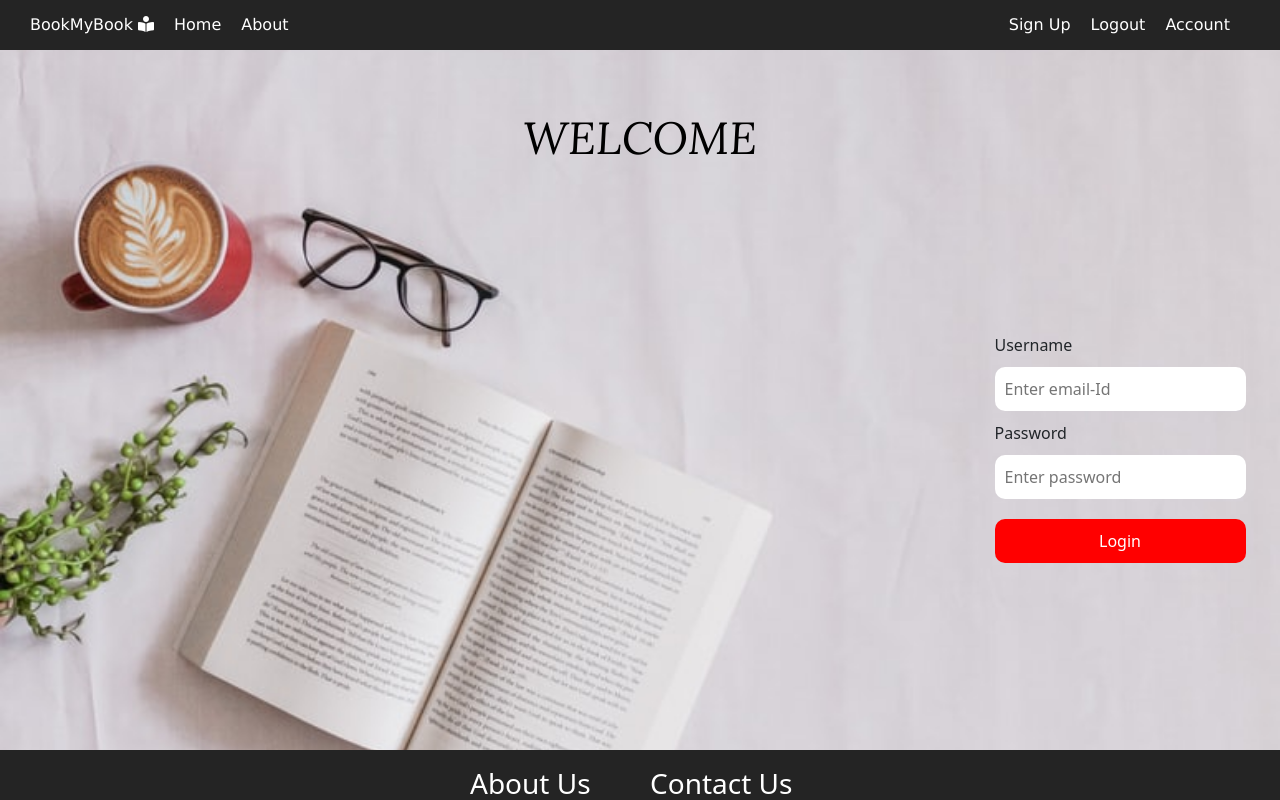
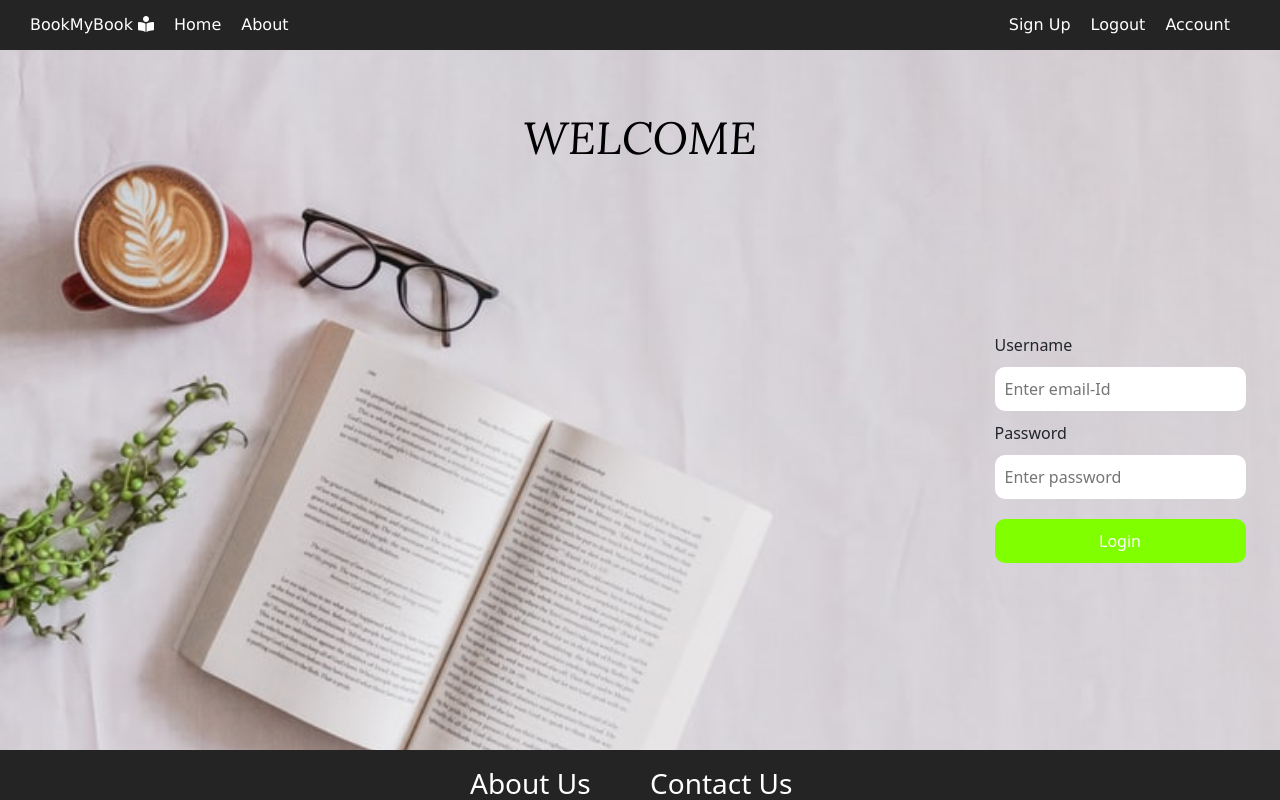
Before and after one commit to Shubham2886/FINALCDAC_PROJECT, a React (Create React App) app in the folder cdacproject_30_09/cdacproject_30_09/: page / in a window 1280 px wide. Shown: the top 800 px of the page. Built offline with nearby package versions, Linux system fonts and the light colour scheme.

Commit message:
css change ballu

```diff
--- a/cdacproject_30_09/cdacproject_30_09/src/css/Login.css
+++ b/cdacproject_30_09/cdacproject_30_09/src/css/Login.css
@@ -37,7 +37,7 @@
   .loginButton {
     margin-top: 20px;
     cursor: pointer;
-    background-color:red;
+    background-color: chartreuse;
     color: white;
     padding: 10px;
     border: none;
```
